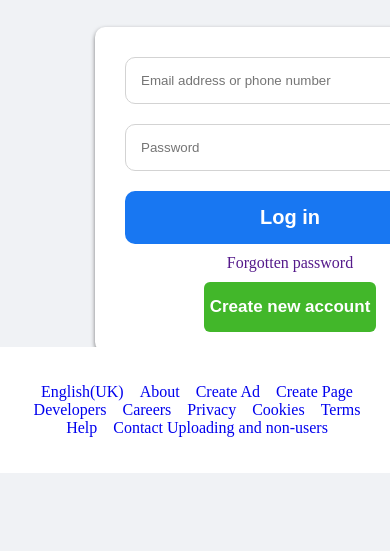
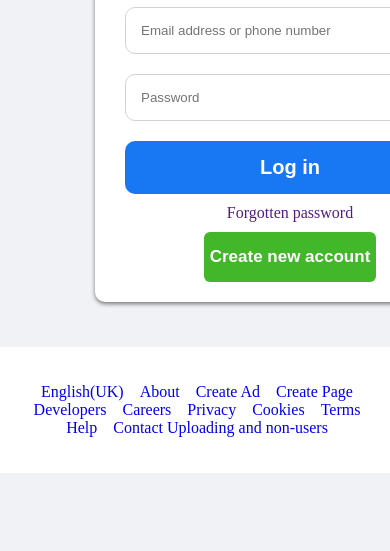
Before and after one commit to Joshshegz/facebookclone, a plain HTML site: page index.html in a window 390 px wide. Shown: the part 371-922 px from the top of the page. After the commit the page ends 862 px from the top, so only its background shows below. Drawn offline with Linux system fonts and the light colour scheme.

Commit message:
Update index.html

```diff
--- a/index.html
+++ b/index.html
@@ -22,7 +22,7 @@
     justify-content: center;
     align-items: center;
     height: 100vh;
-    padding: 10px 20px ;
+    padding: 0px 20px ;
   }
 
   .container-img {
@@ -130,7 +130,7 @@ position: static;
     align-items: center;
     justify-content: center;
     text-align: center;
-    margin-top: 50px;
+    margin-top: 10px;
     margin-left: 100px;
   }
 
```
